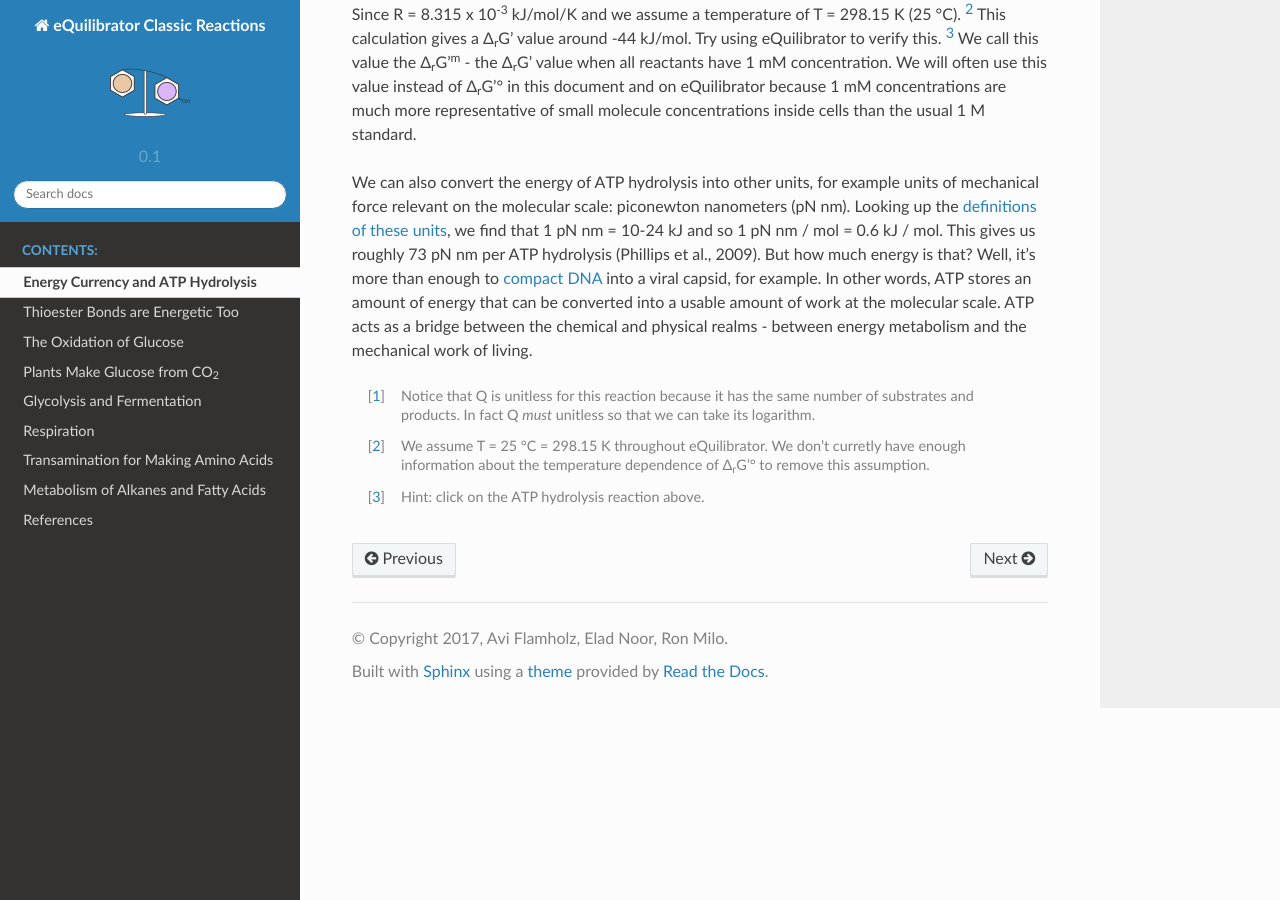
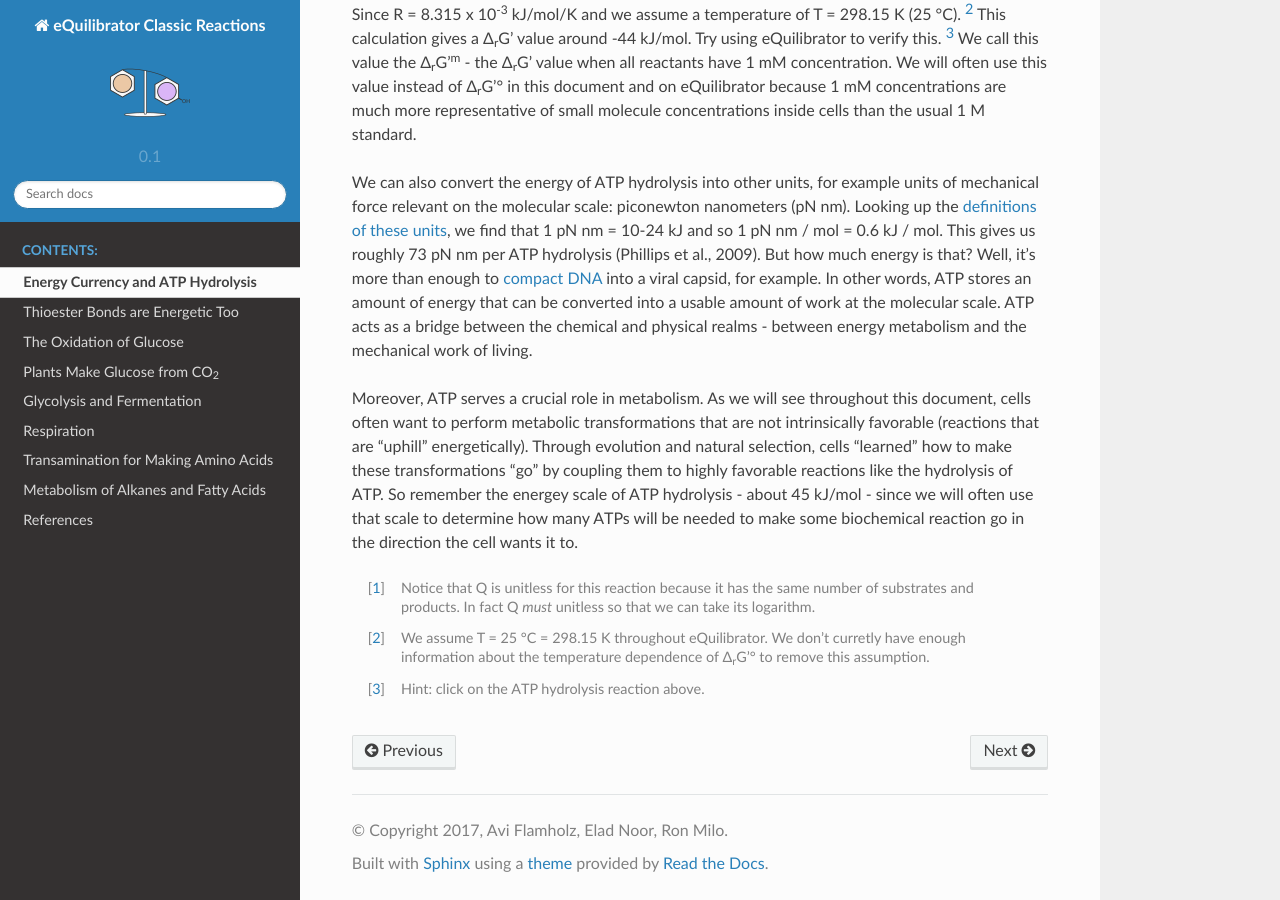
Before and after one commit to eladnoor/equilibrator, a Sphinx documentation site: the page built from classic_rxns/source/atp.rst, in a window 1280 px wide and 900 px high, scrolled down 1082 px. Built offline with Sphinx 7.4.7 and the Read the Docs theme 2.0.0, drawn with Linux system fonts in a browser that asks for light colours.

Commit message:
more atp updates.

```diff
--- a/classic_rxns/source/atp.rst
+++ b/classic_rxns/source/atp.rst
@@ -37,6 +37,9 @@ Since R = 8.315 x 10\ :sup:`-3` kJ/mol/K and we assume a temperature of T = 298.
 
 We can also convert the energy of ATP hydrolysis into other units, for example units of mechanical force relevant on the molecular scale: piconewton nanometers (pN nm). Looking up the `definitions of these units <https://en.wikipedia.org/wiki/KT_(energy)>`_, we find that 1 pN nm = 10-24 kJ and so 1 pN nm / mol = 0.6 kJ / mol. This gives us roughly 73 pN nm per ATP hydrolysis (Phillips et al., 2009). But how much energy is that? Well, it’s more than enough to `compact DNA <http://bionumbers.hms.harvard.edu/bionumber.aspx?id=103125>`_ into a viral capsid, for example. In other words, ATP stores an amount of energy that can be converted into a usable amount of work at the molecular scale. ATP acts as a bridge between the chemical and physical realms - between energy metabolism and the mechanical work of living.
 
+Moreover, ATP serves a crucial role in metabolism. As we will see throughout this document, cells often want to perform metabolic transformations that are not intrinsically favorable (reactions that are "uphill" energetically). Through evolution and natural selection, cells "learned" how to make these transformations "go" by coupling them to highly favorable reactions like the hydrolysis of ATP. So remember the energey scale of ATP hydrolysis - about 45 kJ/mol - since we will often use that scale to determine how many ATPs will be needed to make some biochemical reaction go in the direction the cell wants it to.
+
+
 .. [1] Notice that Q is unitless for this reaction because it has the same number of substrates and products. In fact Q *must* unitless so that we can take its logarithm.
 .. [2] We assume T = 25 °C = 298.15 K throughout eQuilibrator. We don't curretly have enough information about the temperature dependence of Δ\ :sub:`r`\ G'° to remove this assumption.
 .. [3] Hint: click on the ATP hydrolysis reaction above.
```
Also changed, not shown: 3 other files.
